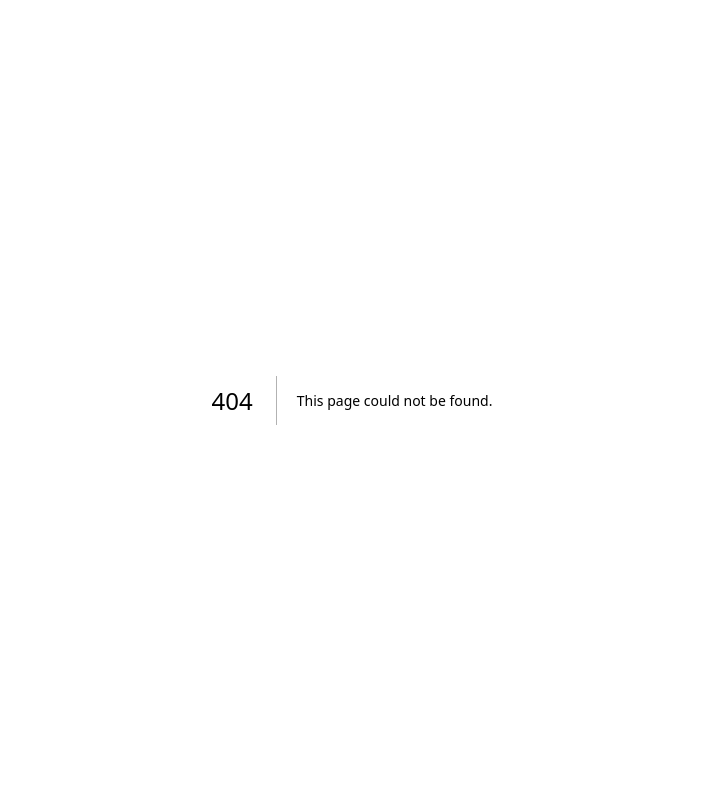
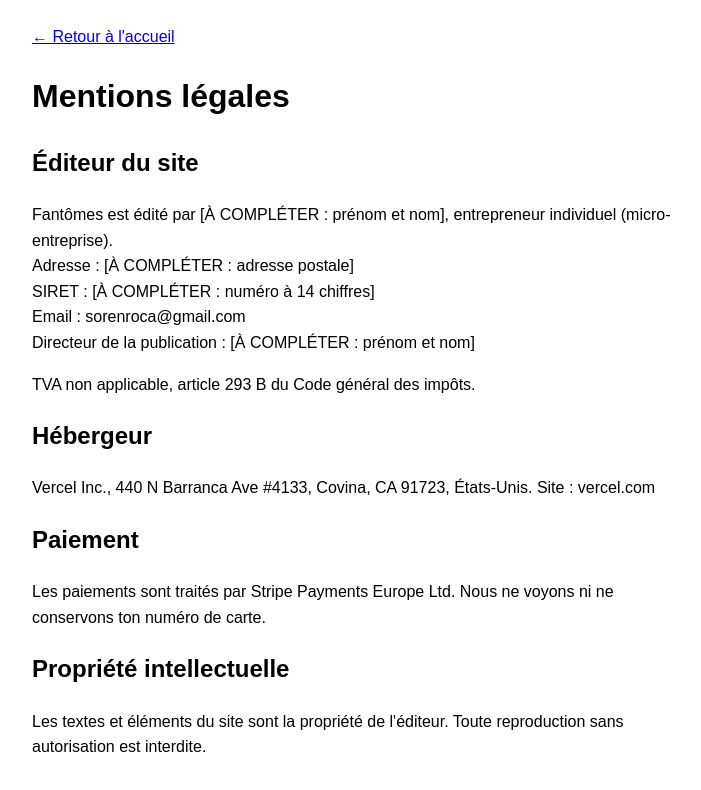
Before and after one commit to sosoyonis/Fant-me-, a Next.js app: page /mentions-legales in a window 1280 px wide. Before the commit this address had no page. Shown: the top 790 px of the page, without its empty margins (288-989 px from the left). Built offline with nearby package versions, Linux system fonts and the light colour scheme.

Commit message:
Add legal mentions page
This page includes legal mentions for the website, detailing the publisher, host, payment processing, and intellectual property rights.

```diff
--- /dev/null
+++ b/app/mentions-legales/page.tsx
@@ -0,0 +1,41 @@
+import Link from "next/link";
+
+export const metadata = { title: "Mentions légales | Fantômes" };
+
+export default function Page() {
+  return (
+    <main style={{ maxWidth: 640, margin: "0 auto", padding: 24, fontFamily: "sans-serif", lineHeight: 1.6 }}>
+      <Link href="/">← Retour à l'accueil</Link>
+      <h1>Mentions légales</h1>
+
+      <h2>Éditeur du site</h2>
+      <p>
+        Fantômes est édité par [À COMPLÉTER : prénom et nom], entrepreneur
+        individuel (micro-entreprise).<br />
+        Adresse : [À COMPLÉTER : adresse postale]<br />
+        SIRET : [À COMPLÉTER : numéro à 14 chiffres]<br />
+        Email : sorenroca@gmail.com<br />
+        Directeur de la publication : [À COMPLÉTER : prénom et nom]
+      </p>
+      <p>TVA non applicable, article 293 B du Code général des impôts.</p>
+
+      <h2>Hébergeur</h2>
+      <p>
+        Vercel Inc., 440 N Barranca Ave #4133, Covina, CA 91723, États-Unis.
+        Site : vercel.com
+      </p>
+
+      <h2>Paiement</h2>
+      <p>
+        Les paiements sont traités par Stripe Payments Europe Ltd. Nous ne
+        voyons ni ne conservons ton numéro de carte.
+      </p>
+
+      <h2>Propriété intellectuelle</h2>
+      <p>
+        Les textes et éléments du site sont la propriété de l'éditeur. Toute
+        reproduction sans autorisation est interdite.
+      </p>
+    </main>
+  );
+}
```
